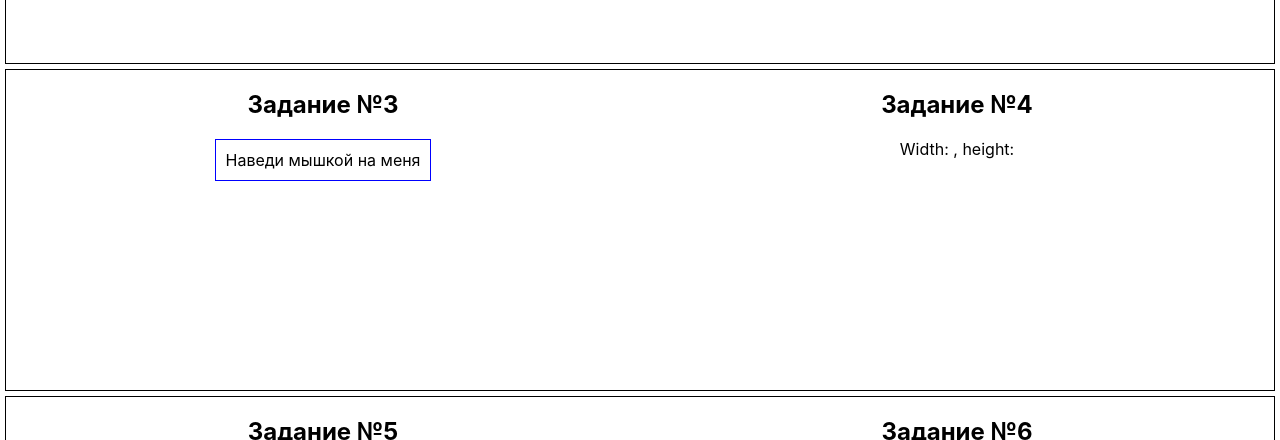
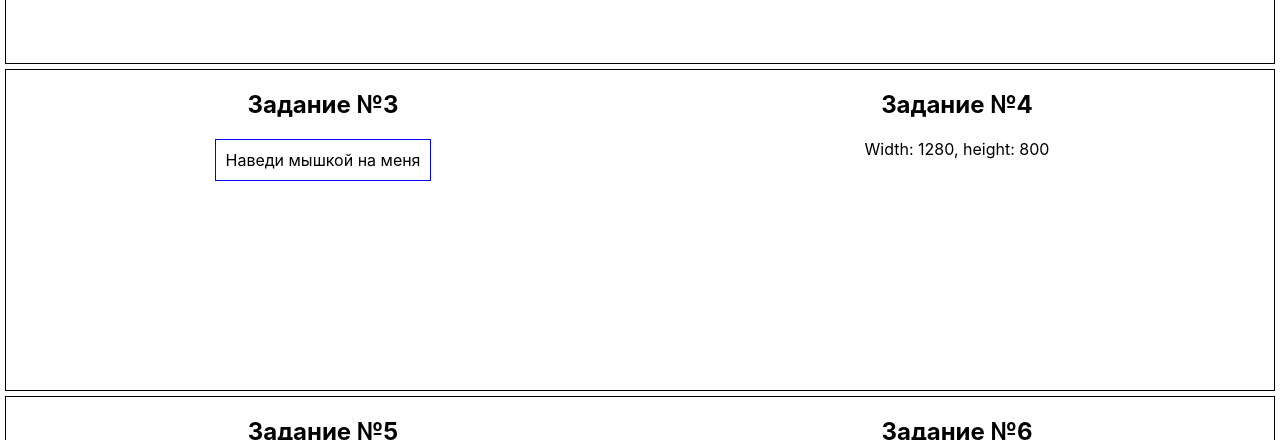
Before and after one commit to DenisLo-master/Frontend-middle-course-Result-school-, a React (Create React App) app: page / in a window 1280 px wide. Shown: the part 296-736 px from the top of the page. Built offline with nearby package versions, Linux system fonts and the light colour scheme; no server answers.

Commit message:
fix Task4 useViewportSize() отображение начальных размеров окна]

```diff
--- a/src/components/useViewportSize.js
+++ b/src/components/useViewportSize.js
@@ -12,6 +12,11 @@ export function useViewportSize() {
         setWidth(event.target.innerWidth)
     }
 
+    useEffect(() => {
+        setWidth(window.innerWidth)
+        setHeight(window.innerHeight)
+    }, [])
+
 
 
     return { height, width }
```
